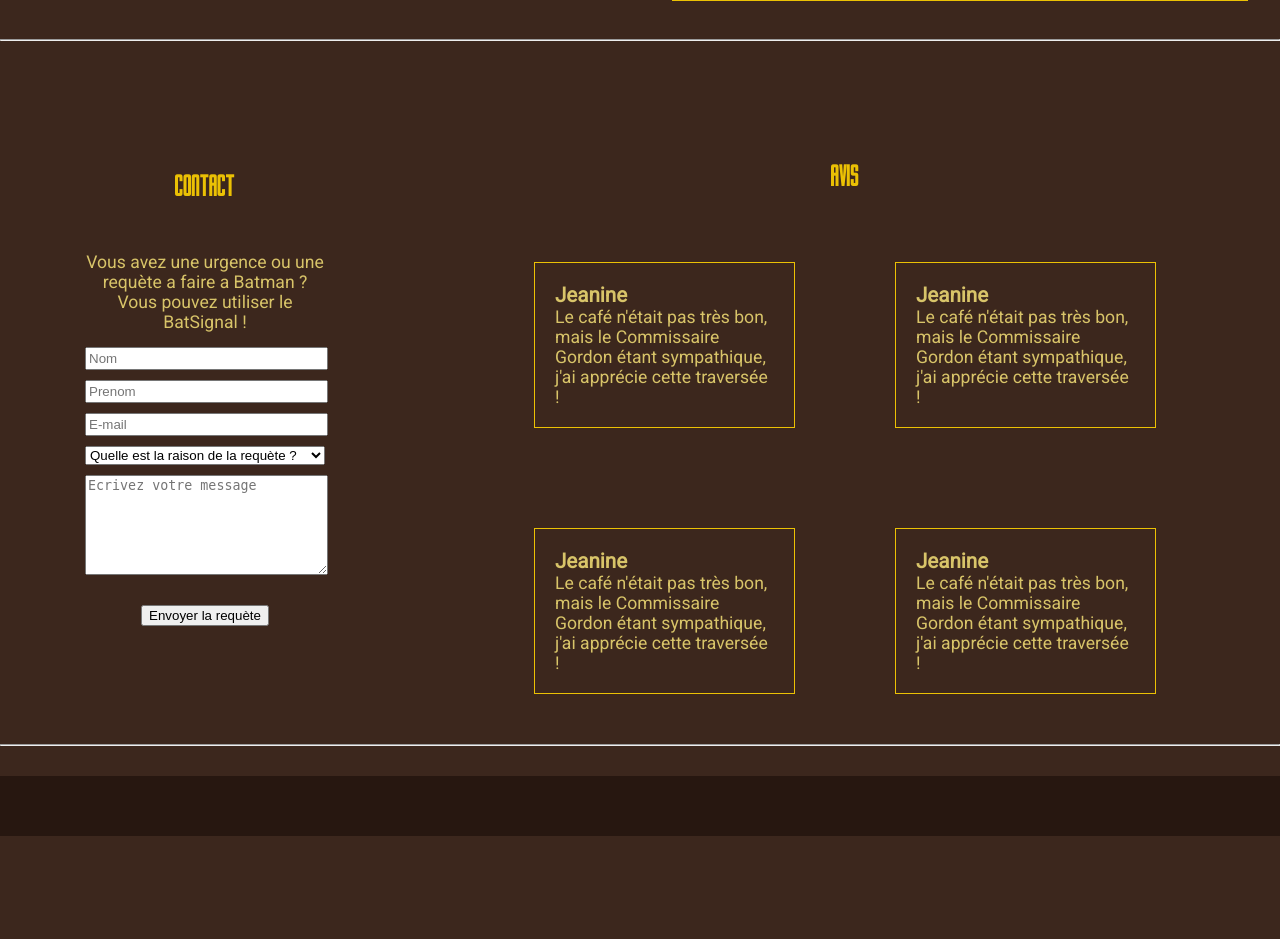
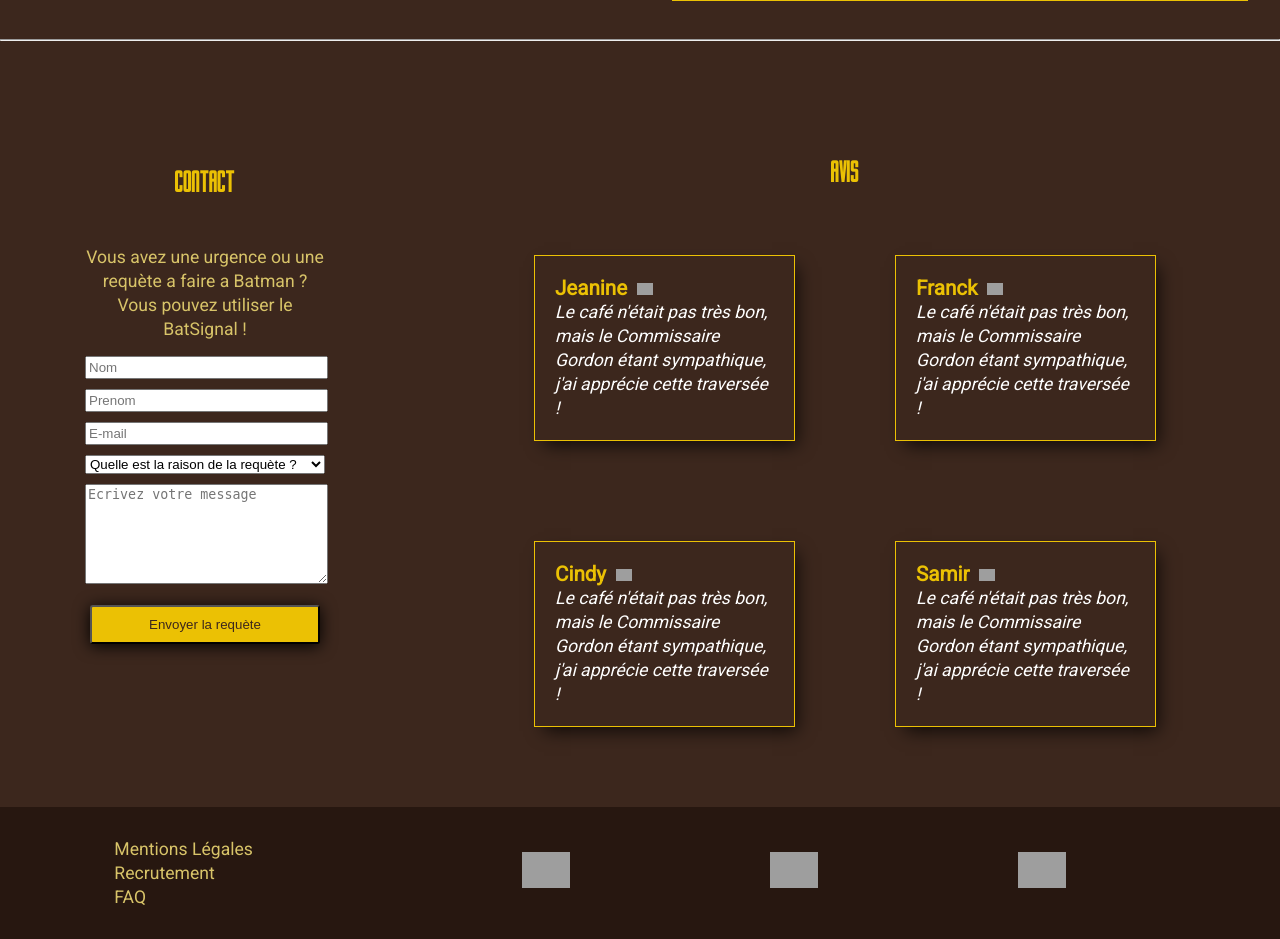
Before and after one commit to TimoArdi/Projet2, a PHP site: page / in a window 1280 px wide. Shown: the part 1697-2636 px from the top of the page. Before the commit the page ends 2533 px from the top, so only its background shows below. Run offline with PHP 8.4, Linux system fonts and the light colour scheme; grey boxes are pictures that could not be loaded.

Commit message:
Add Contact+Avis+footer+responsiv

```diff
--- a/CSS/style.css
+++ b/CSS/style.css
@@ -14,7 +14,7 @@ body {
     font-family: 'Roboto';
     font-size: 1.1rem;
     color: rgb(216, 196, 105);
-    background-color: #3C271D
+    background-color: #3C271D;
 }
 
 .header {
@@ -103,6 +103,7 @@ h2 {
     display: flex;
     flex-direction: row;
     margin-top: 100px;
+    line-height: 1.5rem;
 }
 form {
     padding:50px;
@@ -113,6 +114,12 @@ form {
     margin: 50px;
     border: 1px solid#EBC104;
     padding: 20px;
+    font-style: italic;
+    color: white;
+    -webkit-box-shadow: 6px 8px 17px -4px rgba(0,0,0,0.75);
+-moz-box-shadow: 6px 8px 17px -4px rgba(0,0,0,0.75);
+box-shadow: 6px 8px 17px -4px rgba(0,0,0,0.75);
+
 }
 .commentcontain {
     display: flex;
@@ -255,3 +262,82 @@ iframe {
 .schedule{
     height: 350px;
 }
+h3 {
+
+    font-style: normal;
+    font-weight: bold;
+    color: #EBC104;
+}
+.logosocial img {
+    width: 3rem;
+}
+footer {
+    display: flex;
+    flex-direction: row;
+    align-items: center;
+    justify-content: space-around;
+    line-height: 1.5rem;
+
+}
+.comment img {
+    width: 1rem;
+    margin-left: 10px;
+}
+.negatif img {
+    width: 1rem;
+   rotate: 180deg;
+}
+
+.button {
+    color: #3C271D ;
+    background-color: #EBC104;
+    border-radius: 3px;
+    cursor: pointer;
+    box-shadow: 0 2px 16px 0 rgb(0, 0, 0);
+    padding: 10px;
+    margin: 10px;
+    transition-duration: 0.4s;
+  }
+
+  .button:hover {
+    background-color: #3C271D;
+    color: white;
+  }
+  .social {
+      display: flex;
+      flex-direction: row;
+      align-items: flex-end;
+  }
+  .logosocial {
+      margin-left: 100px;
+      margin-right: 100px;
+  }
+
+  @media screen and (max-width: 600px) {
+  .contactavis {
+      flex-direction: column;
+  }
+  .commentcontain {
+    display: flex;
+    flex-direction: column;
+    justify-content: center;
+}
+.comment {
+    width: 80%;
+}
+footer {
+    flex-direction: column-reverse;
+    text-align: center;
+}
+.social {
+    display: flex;
+    flex-direction: row;
+    align-items: flex-end;
+}
+.logosocial {
+    margin: 20px;
+    margin-left: 50px;
+    margin-right: 50px;
+}
+
+  }
--- a/index.html
+++ b/index.html
@@ -233,9 +233,9 @@
 
             </div>
 
-                <div class="button">
-                    <button type="submit">Envoyer la requète</button>
-                </div>
+
+                    <button class="button" type="submit">Envoyer la requète</button>
+
             </div>
             </form>
         </nav>
@@ -247,25 +247,25 @@
         </div>
         <div class="commentcontain">
         <div class="comment">
-           <h3>Jeanine</h3>
+           <h3>Jeanine<img src="https://image.flaticon.com/icons/svg/247/247760.svg" alt="pouce"></h3>
            <p>Le café n'était pas très bon, mais le Commissaire Gordon
             étant sympathique, j'ai apprécie cette traversée !
            </p>
         </div>
         <div class="comment">
-            <h3>Jeanine</h3>
+            <h3>Franck<img src="https://image.flaticon.com/icons/svg/247/247760.svg" alt="pouce"></h3>
             <p>Le café n'était pas très bon, mais le Commissaire Gordon
              étant sympathique, j'ai apprécie cette traversée !
             </p>
          </div>
          <div class="comment">
-            <h3>Jeanine</h3>
+            <h3 class="negatif">Cindy<img src="https://image.flaticon.com/icons/svg/247/247760.svg" alt="poucenegatif"></h3>
             <p>Le café n'était pas très bon, mais le Commissaire Gordon
              étant sympathique, j'ai apprécie cette traversée !
             </p>
          </div>
          <div class="comment">
-            <h3>Jeanine</h3>
+            <h3>Samir<img src="https://image.flaticon.com/icons/svg/247/247760.svg" alt="pouce"></h3>
             <p>Le café n'était pas très bon, mais le Commissaire Gordon
              étant sympathique, j'ai apprécie cette traversée !
             </p>
@@ -278,14 +278,22 @@
     End section CONTACT ET AVIS
 -->
 
-<hr>
 
 <!--
     Begin section FOOTER
 -->
 <footer>
-    <div></div>
-    <div></div>
+    <div class="infosfoot">
+        <p>Mentions Légales</p>
+        <p>Recrutement</p>
+        <p>FAQ</p>
+    </div>
+    <div class="social">
+
+    <div class="logosocial"><img src="https://image.flaticon.com/icons/svg/185/185961.svg" alt="logotwitter"></div>
+    <div class="logosocial"><img src="https://image.flaticon.com/icons/svg/2111/2111463.svg" alt="logoinsta"></div>
+    <div class="logosocial"><img src="https://image.flaticon.com/icons/svg/1384/1384053.svg" alt="logofacebook"></div>
+</div>
 </footer>
 <!--
     END section FOOTER
```
